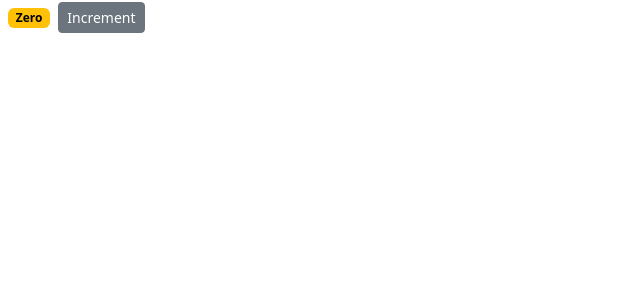
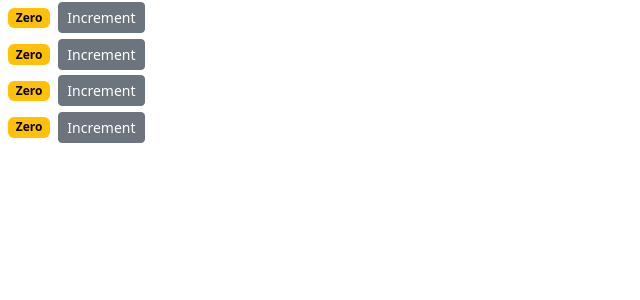
Before and after one commit to FreshhDevv/EverythingJavaScript, a React (Create React App) app in the folder REACT/counter-app/: page / in a window 1280 px wide. Shown: the top 300 px of the page, without its empty margins (0-640 px from the left). Built offline with nearby package versions, Linux system fonts and the light colour scheme.

Commit message:
Composing components

```diff
--- /dev/null
+++ b/REACT/counter-app/src/components/counters.jsx
@@ -0,0 +1,22 @@
+import React, { Component } from 'react';
+import Counter from './counter';
+
+class Counters extends Component {
+    state = {
+        counters: [
+            {id: 1, value: 0},
+            {id: 2, value: 0},
+            {id: 3, value: 0},
+            {id: 4, value: 0},
+        ]
+     }
+    render() {
+        return (
+            <div>
+                {this.state.counters.map(counter => <Counter key={counter.id}/>)}
+            </div>
+        );
+    }
+}
+
+export default Counters;
--- a/REACT/counter-app/src/index.js
+++ b/REACT/counter-app/src/index.js
@@ -4,12 +4,12 @@
 import App from './App';
 import reportWebVitals from './reportWebVitals';
 import 'bootstrap/dist/css/bootstrap.css';
-import Counter from './components/counter';
+import Counters from './components/counters';
 
 const root = ReactDOM.createRoot(document.getElementById('root'));
 root.render(
   <React.StrictMode>
-    <Counter />
+    <Counters />
   </React.StrictMode>
 );
 
```
